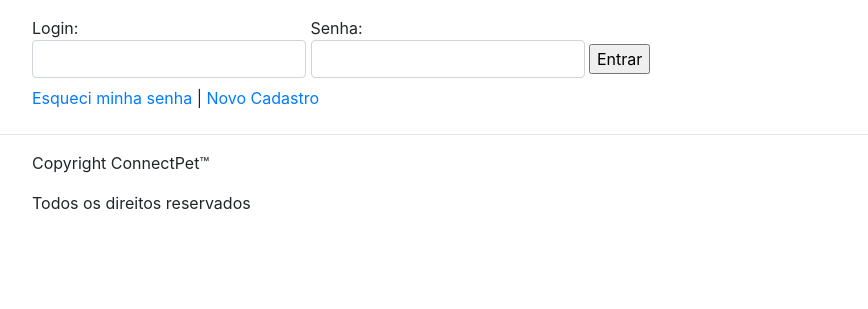
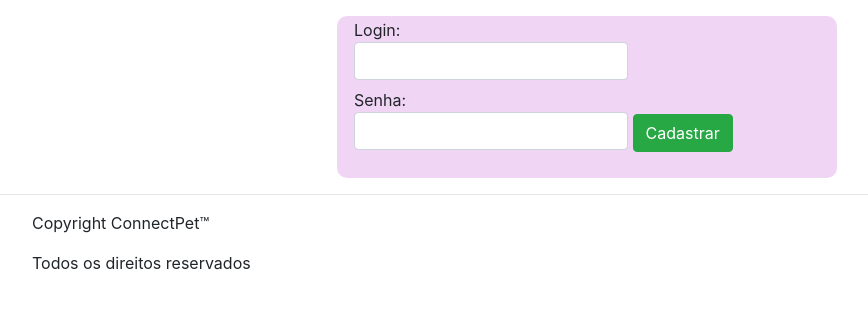
Before and after one commit to alexcirilo/connectPet, a PHP site: page /?pagina=cad_usuario in a window 1280 px wide. Shown: the part 65-374 px from the top of the page, without its empty margins (53-921 px from the left). Run offline with PHP 8.4, Linux system fonts and the light colour scheme.

Commit message:
Tela cad_usuario com controller

```diff
--- a/connection/conexao.php
+++ b/connection/conexao.php
@@ -1,6 +1,6 @@
 <?php
 $host= "localhost";
 $user = "root";
-$pwd = "";
+$pwd = "Qwer@1234";
 $database = "connect_pet";
    $connection = new mysqli($host, $user, $pwd, $database) or die("YOU SHALL NOT PASS!!");
--- /dev/null
+++ b/css/style.css
@@ -0,0 +1,12 @@
+body{
+    margin: 0px;
+    background-color: black;
+}
+#login, #cad_usuario{
+    border-radius: 10px ;
+    width: 500px;
+    margin-left: auto;
+    margin-right: auto;
+    padding: 2px 2px 20px 2px;
+    background-color: rgba(232, 186, 238, 0.6);
+}
--- a/header.php
+++ b/header.php
@@ -5,6 +5,7 @@
     <meta charset="UTF-8">
     <meta http-equiv="X-UA-Compatible" content="IE=edge">
     <meta name="viewport" content="width=device-width, initial-scale=1.0">
+    <link rel="stylesheet" href="css/style.css">
     <link rel="stylesheet" href="https://cdn.jsdelivr.net/npm/bootstrap@4.0.0/dist/css/bootstrap.min.css" integrity="sha384-Gn5384xqQ1aoWXA+058RXPxPg6fy4IWvTNh0E263XmFcJlSAwiGgFAW/dAiS6JXm" crossorigin="anonymous">
     <title>ConnectPet</title>
 </head>
--- a/index.php
+++ b/index.php
@@ -1,7 +1,7 @@
 <?php
 session_start();
 require __DIR__."/header.php";
-include __DIR__."/connection/conexao.php";
+//include __DIR__."/connection/conexao.php";
 
 if (isset($_GET['pagina'])) {
     $pagina = $_GET['pagina'];
@@ -24,6 +24,9 @@ switch($pagina){
     case 'cad_tutor':
         include __DIR__."/paginas/cadastros/cad_tutor_view.php";
         break;
+    case 'cad_usuario':
+        include __DIR__."/paginas/cadastros/cad_usuario_view.php";
+        break;
     default:
         include __DIR__."/paginas/login.php";
         break;
--- /dev/null
+++ b/paginas/cadastros/cad_usuario_view.php
@@ -0,0 +1,13 @@
+<form action="controller/cad_usuario.php" method="post" id="cad_usuario">
+    <div class="container">
+        <label>
+            Login:
+            <input class="form-control" type="text" name="login">
+        </label>
+        <label>
+            Senha:
+            <input class="form-control" type="password" name="senha">
+        </label>
+        <input class="btn btn-success" type="submit" value="Cadastrar" name="cadastrar">
+    </div>
+</form>
--- a/paginas/login.php
+++ b/paginas/login.php
@@ -8,14 +8,14 @@
                 Senha:
                 <input type="password" class="form-control" name="senha">
             </label>
-            <input type="submit" value="Entrar" name="entrar">
+            <input class="btn btn-primary" type="submit" value="Entrar" name="entrar">
 
         </div>
-        <div class="container">
+        <div class="container" id="opcoes" >
             <label><a href="esquecisenha">Esqueci minha senha
                 </a>
             </label> |
-            <label><a href="cadastrar">Novo Cadastro</a></label>
+            <label><a href="?pagina=cad_usuario">Novo Cadastro</a></label>
         </div>
     </form>
 
```
Also changed, not shown: controller/cad_usuario.php (added, +31 -0 lines).
